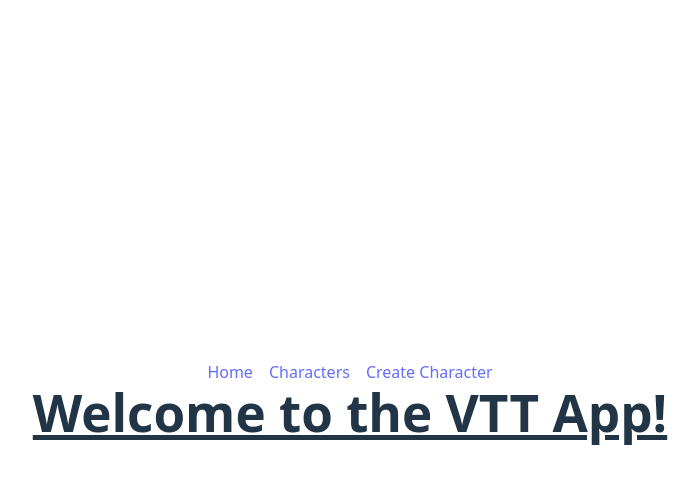
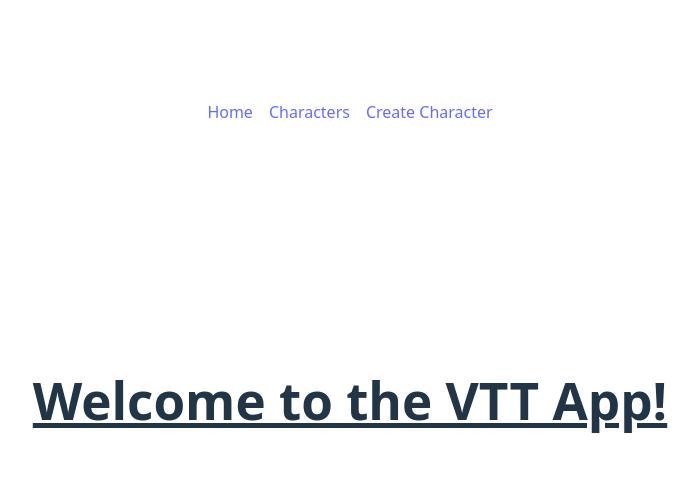
Before and after one commit to AdamBougher/vtt-project, a React (Vite) app in the folder vtt-frontend/: page / in a window 1280 px wide. Shown: the top 484 px of the page, without its empty margins (290-989 px from the left). Built offline with nearby package versions, Linux system fonts and the light colour scheme.

Commit message:
made nav bar stick to top of screen

```diff
--- a/vtt-frontend/src/App.tsx
+++ b/vtt-frontend/src/App.tsx
@@ -8,7 +8,7 @@ import './App.css';
 function App() {
   return (
     <BrowserRouter>
-      <nav>
+      <nav className='absolute inset-x-0 top-25 h-16'>
         <ul className='flex space-x-4 justify-center'>
           <li>
             <Link to="/">Home</Link>
```
